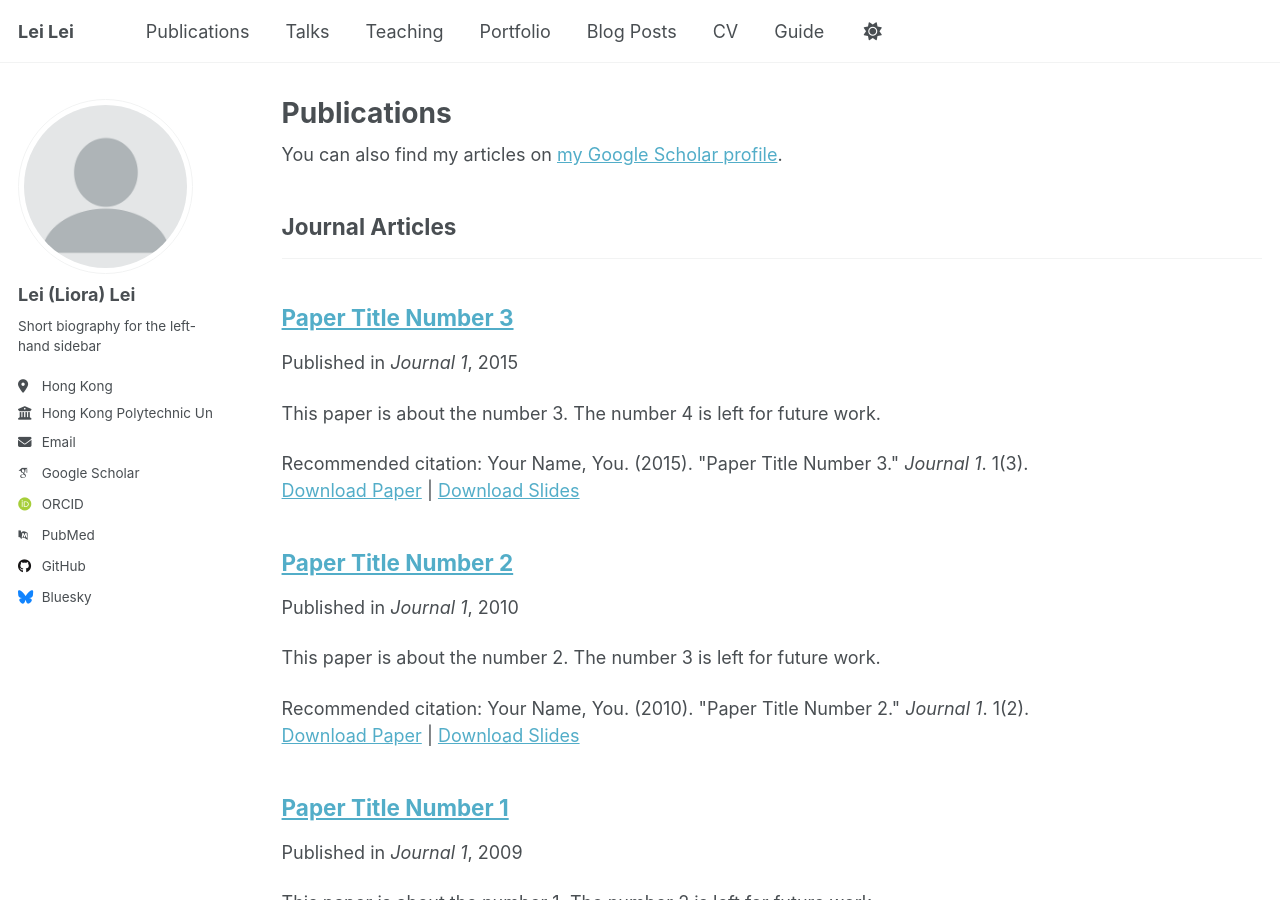
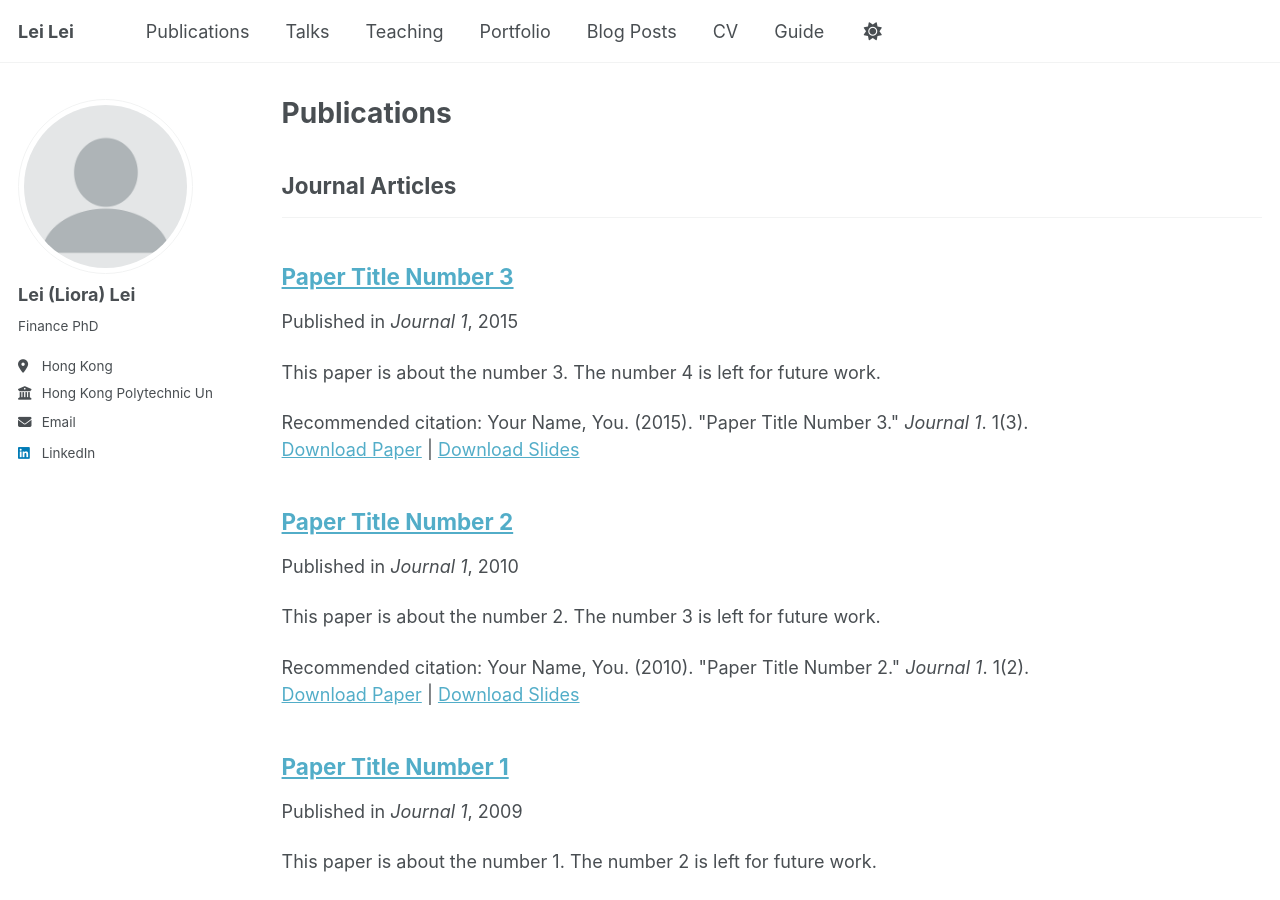
Before and after one commit to Liora-Lei/Lei-Lei, a Jekyll site: the page built from _pages/publications.html, in a window 1280 px wide and 900 px high. Built offline with Jekyll 4.4.1, drawn with Linux system fonts in a browser that asks for light colours; some web fonts are replaced; a script that is not in the unit is left out; some of the changed lines change nothing that is shown.

Commit message:
Update _config.yml

```diff
--- a/_config.yml
+++ b/_config.yml
@@ -26,7 +26,7 @@ author:
   avatar           : "profile.png"
   name             : "Lei (Liora) Lei"
   pronouns         : # example: "she/her"
-  bio              : "Short biography for the left-hand sidebar"
+  bio              : "Finance PhD"
   location         : "Hong Kong"
   employer         : "Hong Kong Polytechnic University"
   uri              : # URL
@@ -35,12 +35,12 @@ author:
   # Academic websites
   academia         : # URL
   arxiv            : # URL - Update with the correct link to your profile
-  googlescholar    : "https://scholar.google.com/citations?user=PS_CX0AAAAAJ"
+  googlescholar    : # URL
   inspire-hep      : # URL
   impactstory      : # URL
-  orcid            : "https://orcid.org/yourorcidurl"
+  orcid            : # URL
   semantic         : # URL
-  pubmed           : "https://www.ncbi.nlm.nih.gov/pubmed/?term=john+snow"
+  pubmed           : # URL
   researchgate     : # URL
   scopus           : # URL
 
@@ -48,13 +48,13 @@ author:
   bitbucket        : # Username - Update with your username on the site
   codepen          : # Username
   dribbble         : # Username
-  github           : "academicpages"
+  github           : # Username
   kaggle           : # Username
   stackoverflow    : # User number or user number and name (i.e., use "1" or "1/jeff-atwood")
 
   # Social media
   artstation       : # Username
-  bluesky          : "bsky.app" # Replace this with you Bluesky username
+  bluesky          : # Username
   facebook         : # Username
   flickr           : # Username
   foursquare       : # Username
@@ -63,7 +63,7 @@ author:
   keybase          : # Username
   instagram        : # Username
   lastfm           : # Username
-  linkedin         : # Username
+  linkedin         : "https://www.linkedin.com/in/lei-lei-bb1a5a295/"
   mastodon         : # URL
   medium           : # URL
   pinterest        : # Username
```
